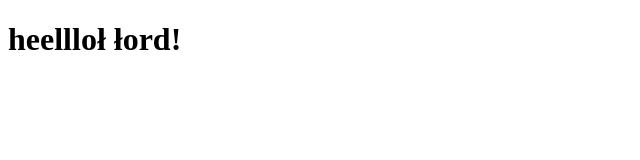
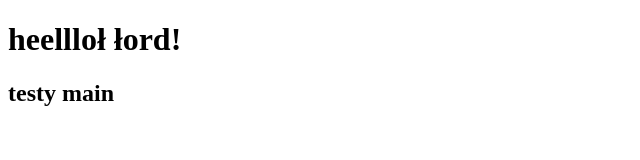
Before and after one commit to marlena2024/gitTutorial, a plain HTML site: page index.html in a window 1280 px wide. Shown: the whole page, without its empty margins (0-640 px from the left). Drawn offline with Linux system fonts and the light colour scheme.

Commit message:
modify index.htmpl file in main branch

```diff
--- a/index.html
+++ b/index.html
@@ -8,6 +8,7 @@
 <body>
 <div class="contaier2">
 	<h1>heellloł łord!</h1>
+	<h2>testy main</h2>
 </div>
 </body>
 </html>
```
